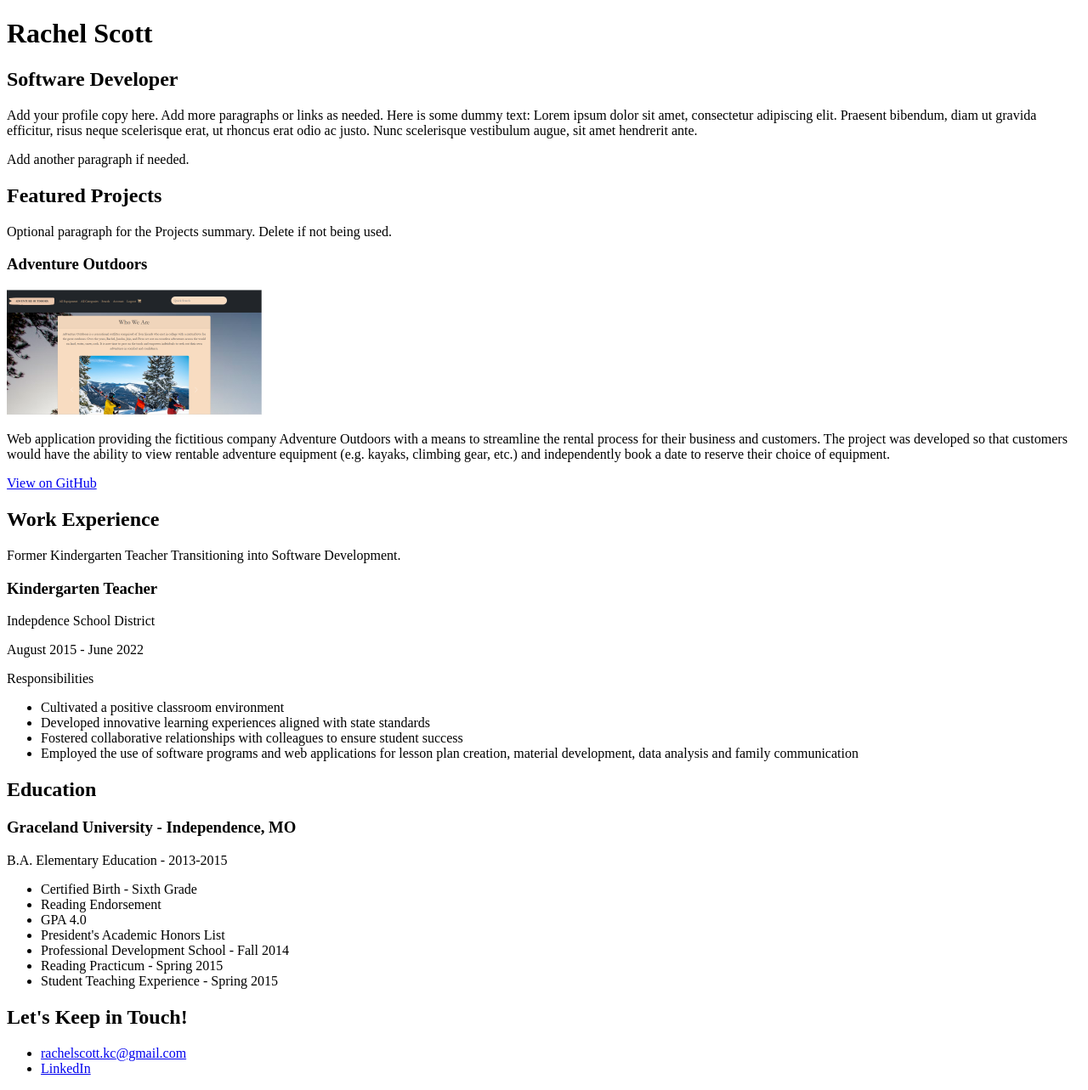
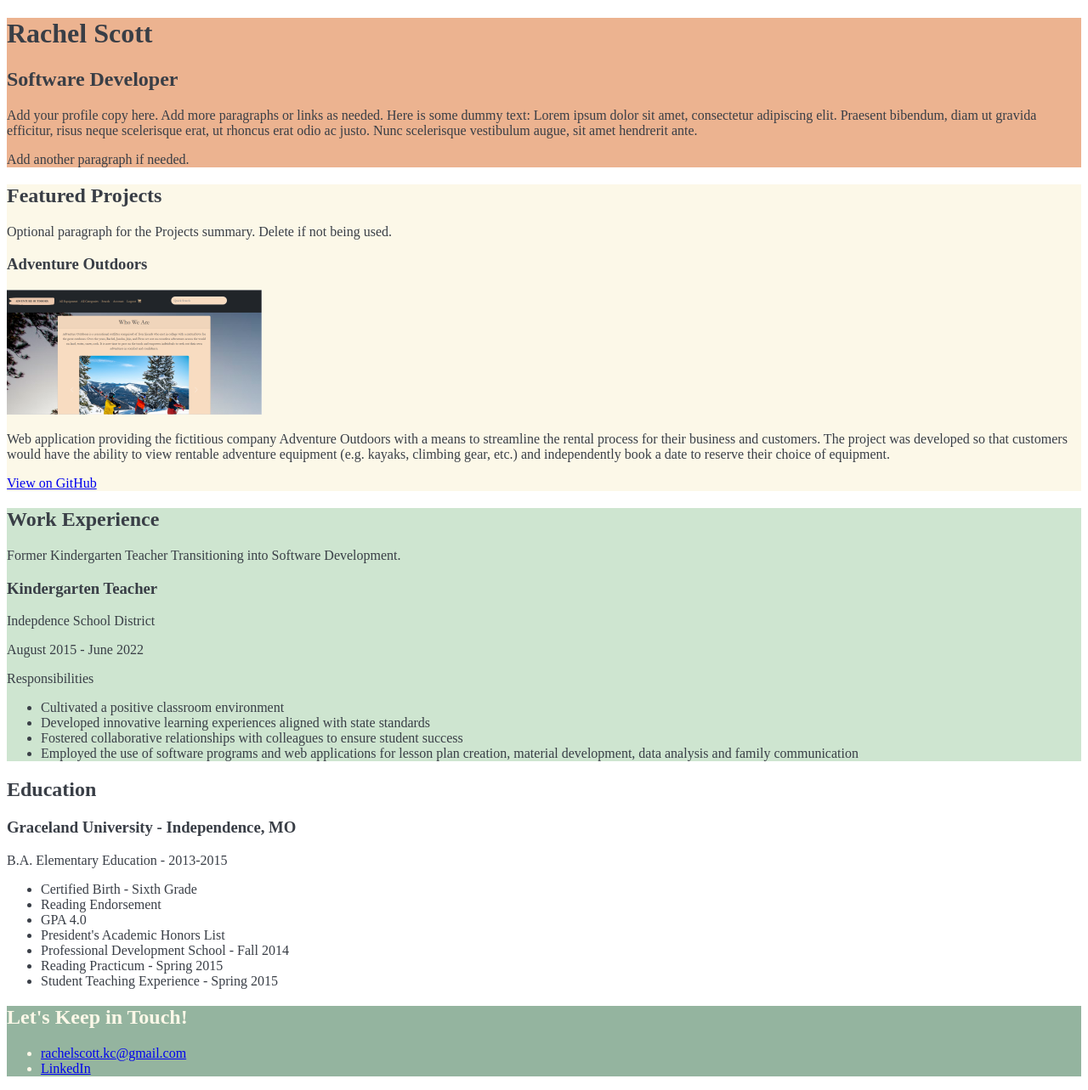
Before and after one commit to r-scott25/css-portfolio, a website: page index.html in a window 1280 px wide. Shown: the whole page at 85% size. Drawn offline with Linux system fonts and the light colour scheme.

Commit message:
added color

```diff
--- a/css/styles.css
+++ b/css/styles.css
@@ -1,3 +1,60 @@
+/* COLOR PALETTE
+https://coolors.co/ed6a5e-377771-bbb891-212738-2e2e3a
+#94B49F
+#CEE5D0
+#FCF8E8
+#ECB390
+#343434
+#282A3A
+#393E46
+*/
+
+/* Global Styles
+----------------------------------- */
+body {
+    color: #393E46
+}
 img {
     width: 300px;
 }
+
+
+
+/* Profile
+----------------------------------- */
+header {
+    background: #ECB390;
+}
+
+
+
+/* Projects
+----------------------------------- */
+.projects {
+    background:#FCF8E8;
+}
+
+
+
+/* Work Experience
+----------------------------------- */
+.work-experience {
+    background: #CEE5D0;
+}
+
+
+
+/* Education
+----------------------------------- */
+.education {
+
+}
+
+
+
+/* Contact Info
+----------------------------------- */
+footer {
+    background: #94B49F;
+    color: #FCF8E8;
+}
--- a/index.html
+++ b/index.html
@@ -18,7 +18,7 @@
       </header>
 
       <!-- ********************  PROJECTS / PORTFOLIO  ********************* -->
-      <section>
+      <section class="projects">
         <h2>Featured Projects</h2>
         <p>Optional paragraph for the Projects summary. Delete if not being used.</p>
 
@@ -33,7 +33,7 @@
       </section>
 
       <!-- ***********************  WORK EXPERIENCE  *********************** -->
-      <section>
+      <section class="work-experience">
         <h2>Work Experience</h2>
         <p>Former Kindergarten Teacher Transitioning into Software Development.</p>
 
@@ -55,7 +55,7 @@
       </section>
 
       <!-- ******************  EDUCATION & CERTIFICATIONS ****************** -->
-      <section>
+      <section class="education">
         <h2>Education</h2>
 
         <!-- Copy this whole <section> block to add more schools. -->
```
